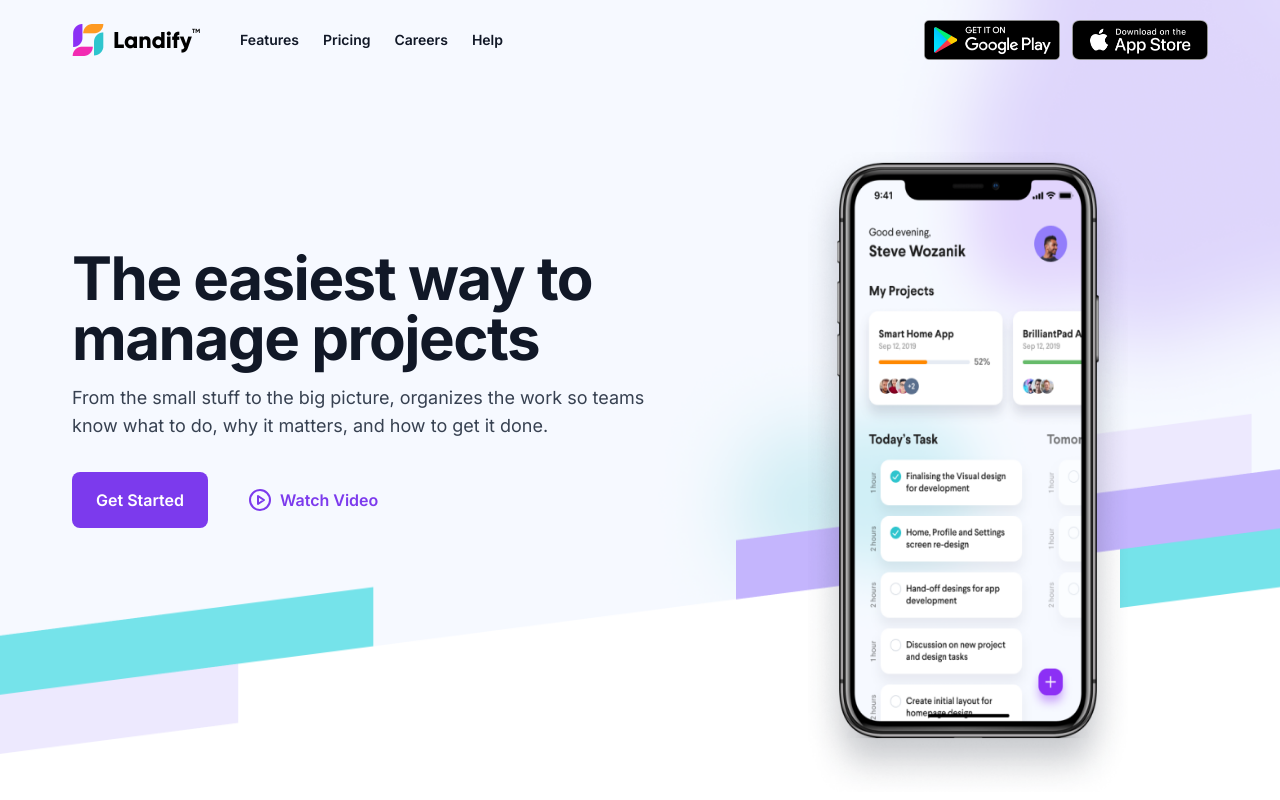
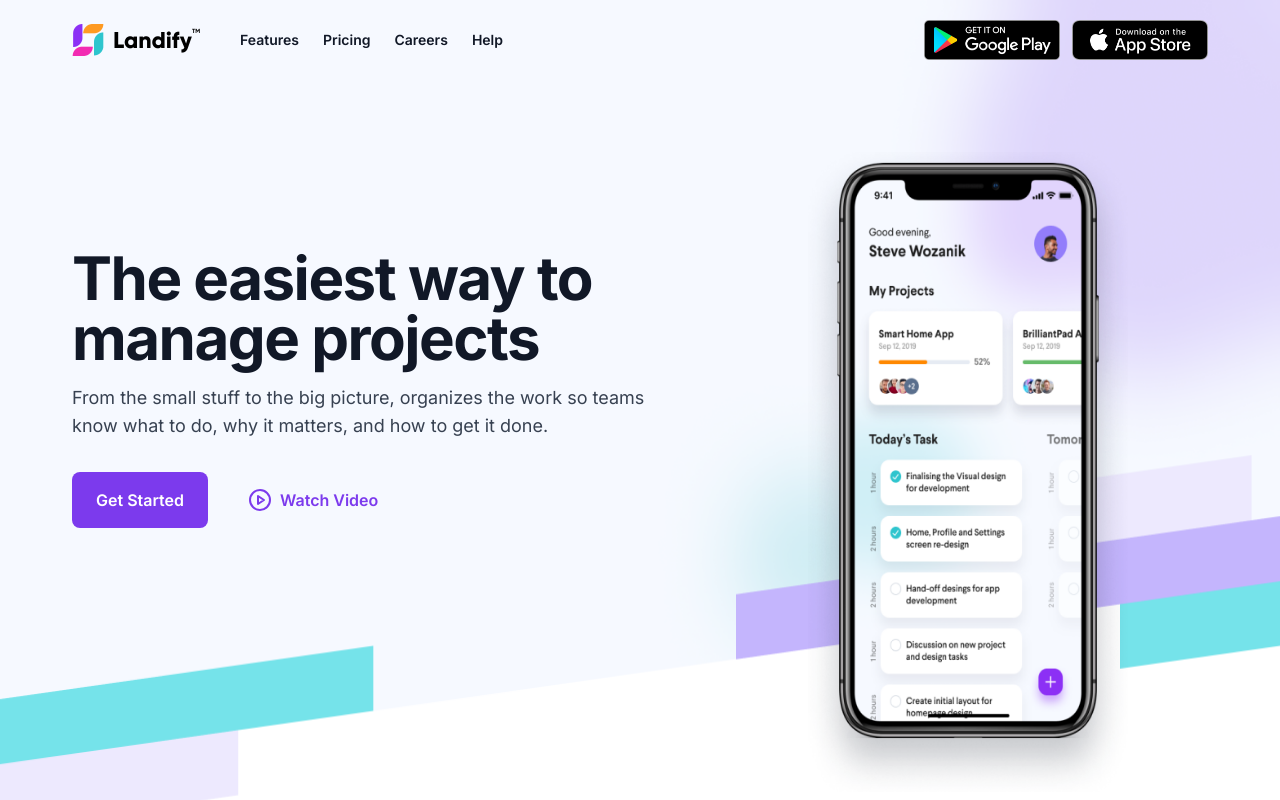
Before and after one commit to Khrysna/landify-design-1-react, a React (Vite) app: page / in a window 1280 px wide. Shown: the top 800 px of the page. Built offline with nearby package versions, Linux system fonts and the light colour scheme.

Commit message:
Update MainSection.tsx

```diff
--- a/src/components/MainSection.tsx
+++ b/src/components/MainSection.tsx
@@ -30,7 +30,7 @@ const MainSection = () => {
           <MockupSection />
         </div>
       </div>
-      <img src={background} className="absolute top-0 z-0 min-h-full w-full" />
+      <img src={background} className="absolute top-0 z-0 h-[880px] w-full" />
     </>
   );
 };
```
